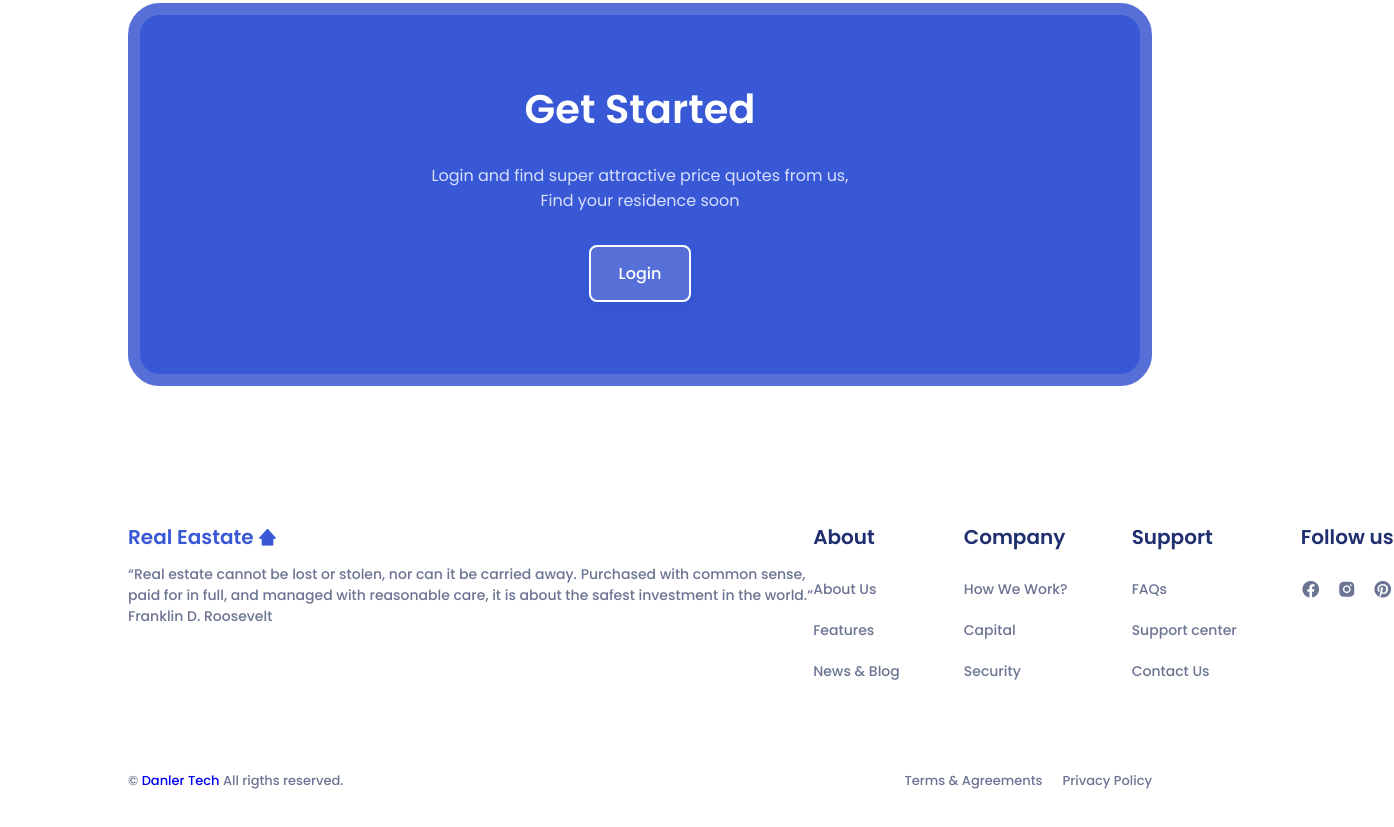
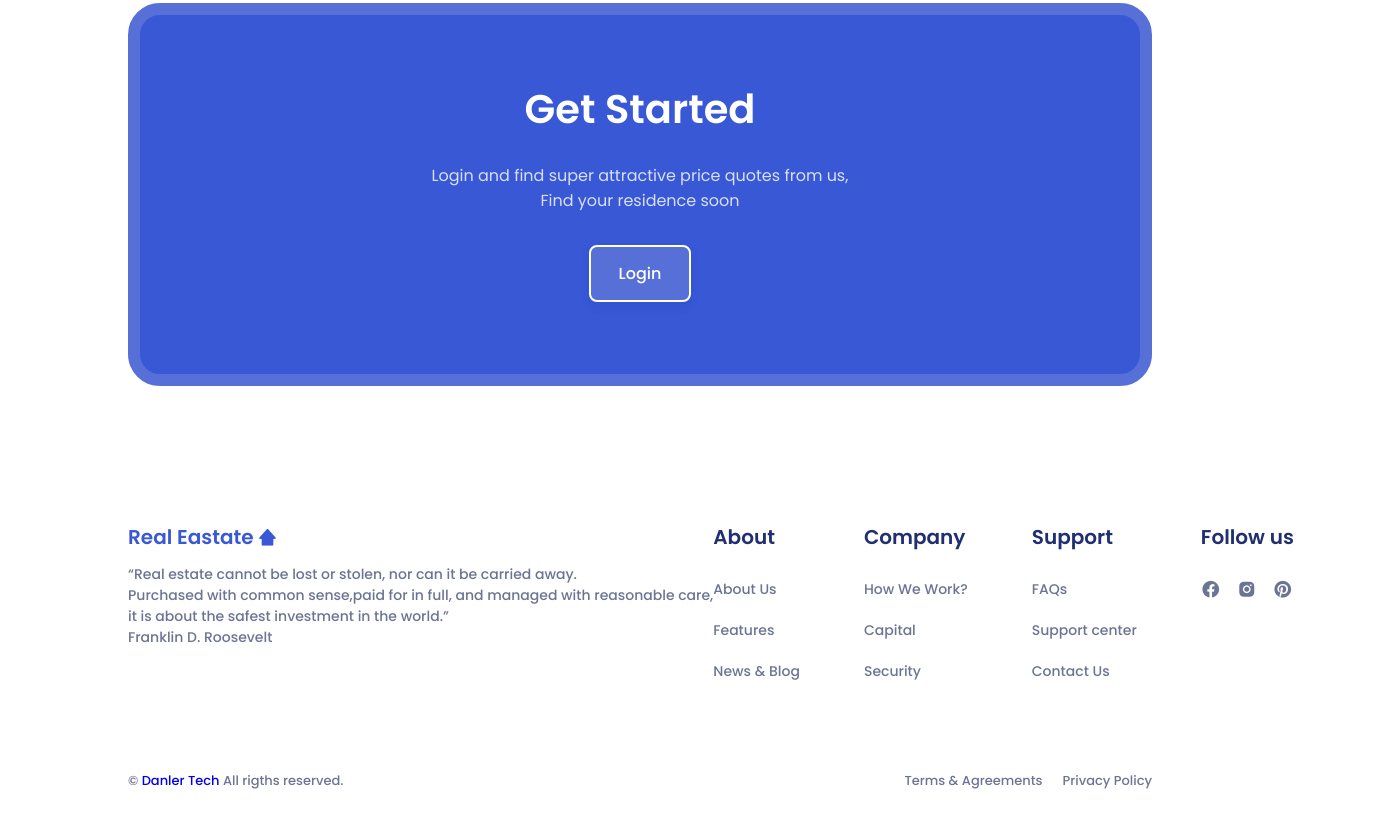
Before and after one commit to spicorn/Real-Estate-Company, a plain HTML site: page index.html in a window 1280 px wide. Shown: the part 3444-4271 px from the top of the page, 1394 px wide, since content can reach past the window. Drawn offline with nearby package versions, Linux system fonts and the light colour scheme.

Commit message:
Update index.html

```diff
--- a/index.html
+++ b/index.html
@@ -458,8 +458,9 @@
                     Real Eastate <i class="bx bxs-home-alt-2"></i>
                 </a>
                 <p class="footer__description">
-                  “Real estate cannot be lost or stolen, nor can it be carried away. Purchased with common sense, <br />
-                  paid for in full, and managed with reasonable care, it is about the safest investment in the world.”
+                  “Real estate cannot be lost or stolen, nor can it be carried away.<br />
+                  Purchased with common sense,paid for in full, and managed with reasonable care,<br />
+                  it is about the safest investment in the world.”
                   <br />Franklin D. Roosevelt
                 </p>
         </div>
```
